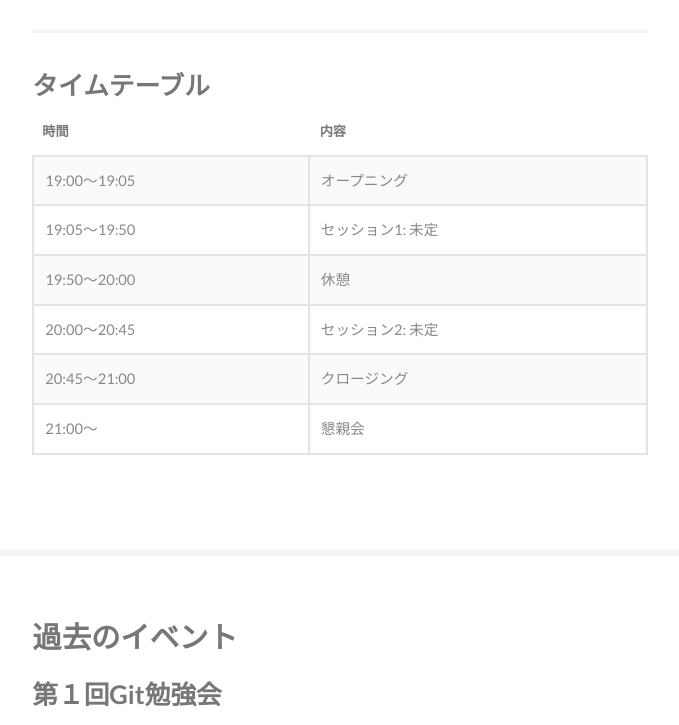
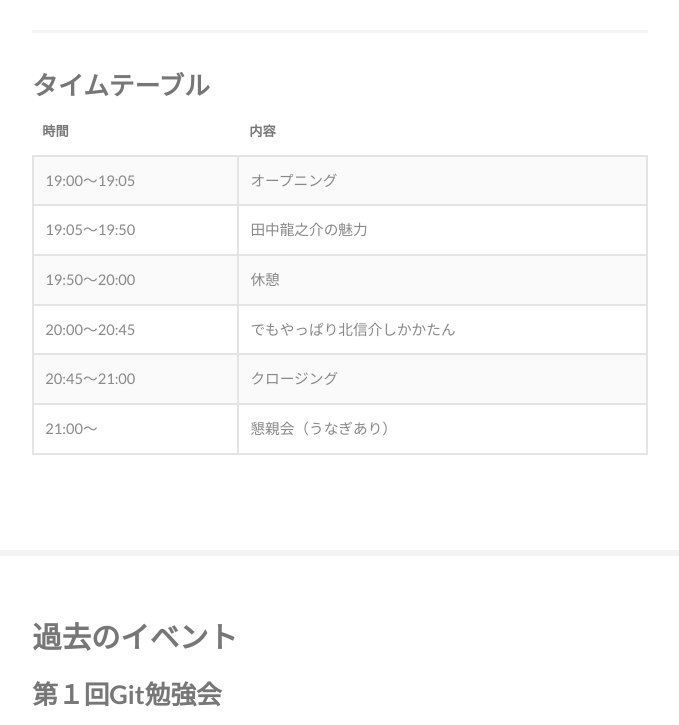
Before and after one commit to umemiyu-katan/Sugittest, a plain HTML site: page index.html in a window 1280 px wide. Shown: the part 1072-1797 px from the top of the page, without its empty margins (153-832 px from the left). Drawn offline with Linux system fonts and the light colour scheme.

Commit message:
save a cahnge in local

```diff
--- a/index.html
+++ b/index.html
@@ -91,7 +91,7 @@
                                 </tr>
                                 <tr>
                                     <td>19:05〜19:50</td>
-                                    <td>セッション1: 未定</td>
+                                    <td>田中龍之介の魅力</td>
                                 </tr>
                                 <tr>
                                     <td>19:50〜20:00</td>
@@ -99,7 +99,7 @@
                                 </tr>
                                 <tr>
                                     <td>20:00〜20:45</td>
-                                    <td>セッション2: 未定</td>
+                                    <td>でもやっぱり北信介しかかたん</td>
                                 </tr>
                                 <tr>
                                     <td>20:45〜21:00</td>
@@ -107,7 +107,7 @@
                                 </tr>
                                 <tr>
                                     <td>21:00〜</td>
-                                    <td>懇親会</td>
+                                    <td>懇親会（うなぎあり）</td>
                                 </tr>
                                 </tbody>
                             </table>
```
